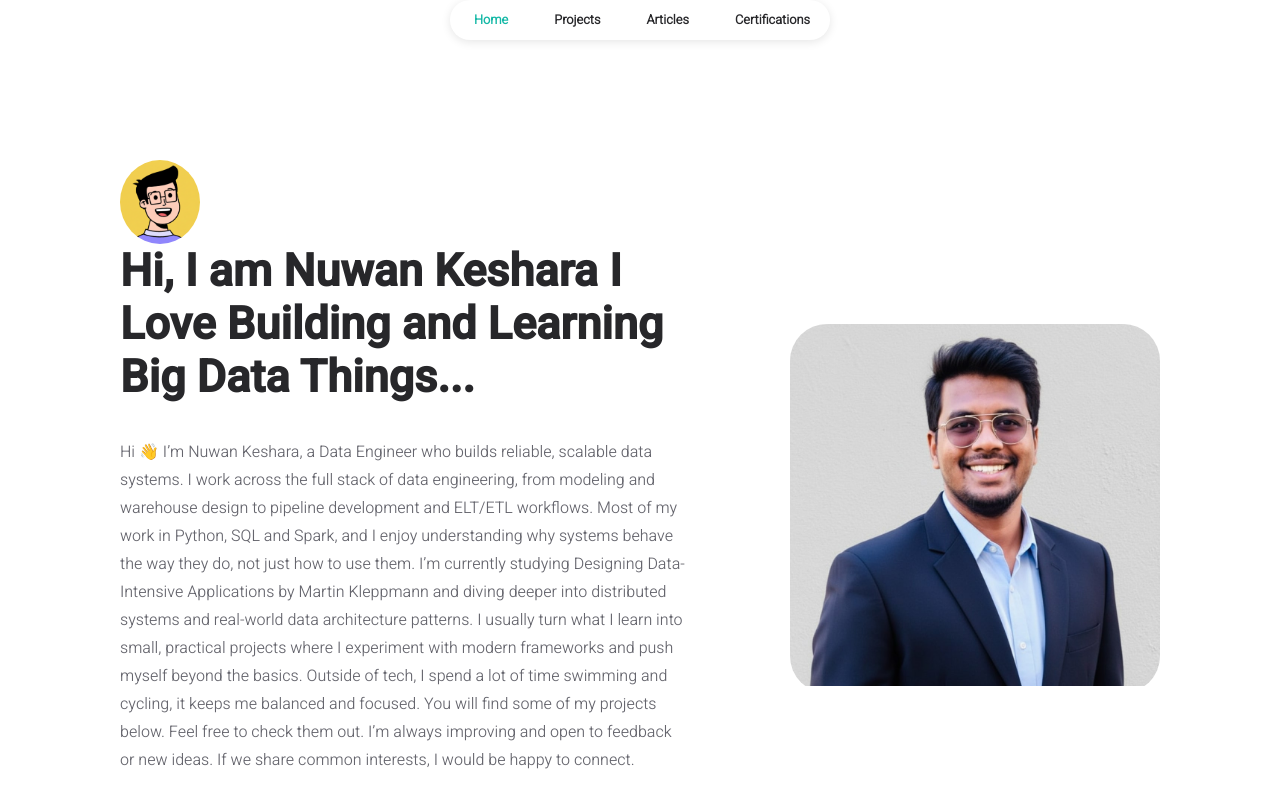
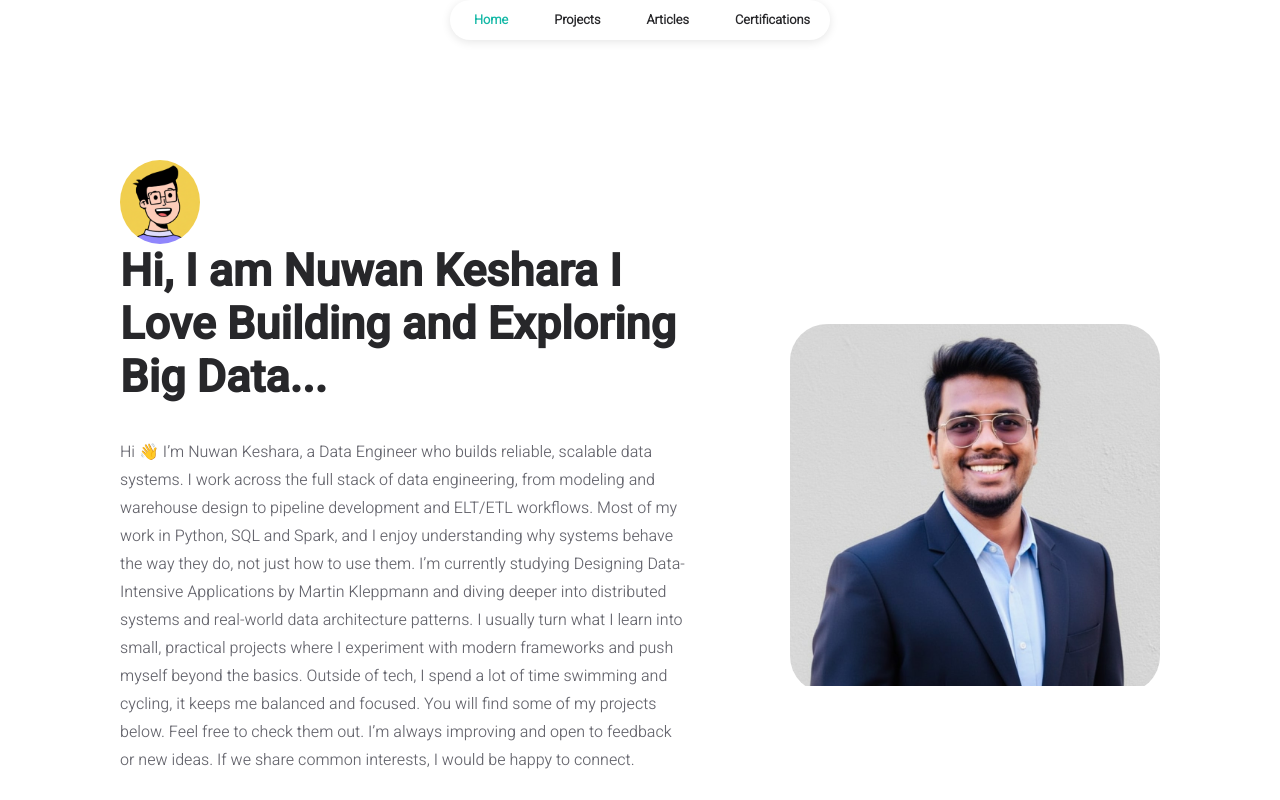
Before and after one commit to NuwanKeshara/data-engineer, a React (Create React App) app: page / in a window 1280 px wide. Shown: the top 800 px of the page. Built offline with nearby package versions, Linux system fonts and the light colour scheme.

Commit message:
change the header

```diff
--- a/src/data/user.js
+++ b/src/data/user.js
@@ -13,7 +13,7 @@ const INFO = {
 		},
 
 	homepage: {
-		title: "Hi, I am Nuwan Keshara I Love Building and Learning Big Data Things...",
+		title: "Hi, I am Nuwan Keshara I Love Building and Exploring Big Data...",
 		description:
 			"Hi 👋 I’m Nuwan Keshara, a Data Engineer who builds reliable, scalable data systems. I work across the full stack of data engineering, from modeling and warehouse design to pipeline development and ELT/ETL workflows. Most of my work in Python, SQL and Spark, and I enjoy understanding why systems behave the way they do, not just how to use them. I’m currently studying Designing Data-Intensive Applications by Martin Kleppmann and diving deeper into distributed systems and real-world data architecture patterns. I usually turn what I learn into small, practical projects where I experiment with modern frameworks and push myself beyond the basics. Outside of tech, I spend a lot of time swimming and cycling, it keeps me balanced and focused. You will find some of my projects below. Feel free to check them out. I’m always improving and open to feedback or new ideas. If we share common interests, I would be happy to connect.",
 	},
```
